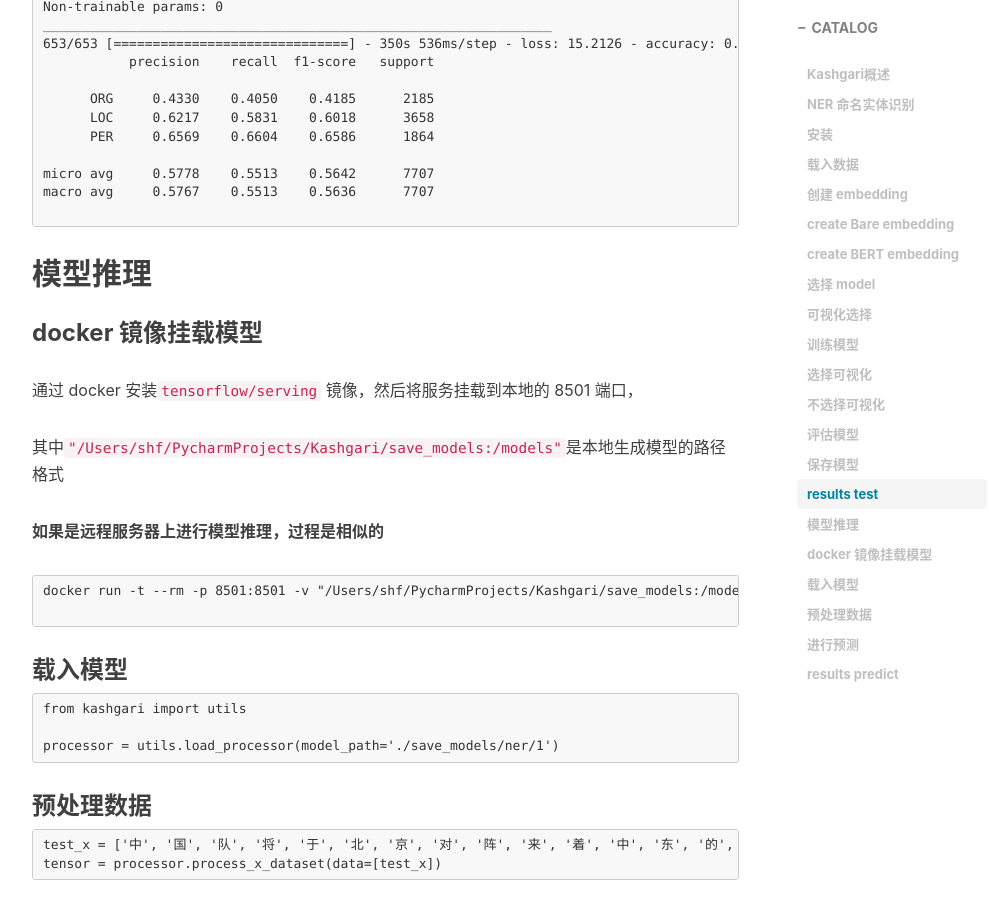
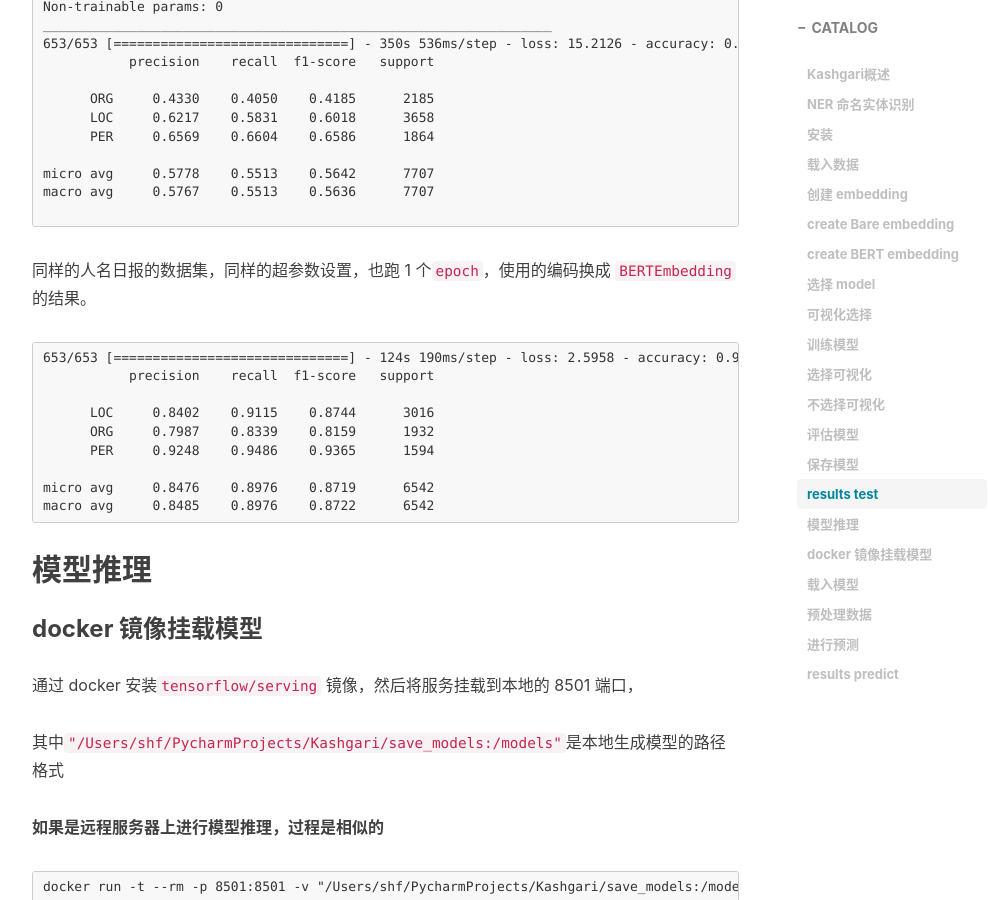
Before and after one commit to shfshf/shfshf.github.io, a Jekyll site: the page built from _posts/2019-12-26-Kashgari.md, in a window 1280 px wide and 900 px high, scrolled down 5479 px. Shown: the whole window, without its empty margins (233-1222 px from the left). Built offline with Jekyll 4.4.1, drawn with Linux system fonts in a browser that asks for light colours; nearby versions of some CDN libraries; comment, search, counter and statistics services are not loaded; some of the changed text lies outside the part shown.

Commit message:
Kashgari修改

````diff
--- a/_posts/2019-12-26-Kashgari.md
+++ b/_posts/2019-12-26-Kashgari.md
@@ -49,7 +49,7 @@ pip install tensorflow-gpu==1.14.0
 我遇到的几个问题：
 1. 空格 \t 与 ' '区别
 2. entity实体值缺省的，在对应的标注位置上
-3. 标注规范支持BIO（推荐）、BIEO、SIEO、SIO、
+3. 标注规范支持BIO（推荐）、BIEO、SIEO、SIO
 
 ```
 # 加载内置数据集，此处可以替换成自己的数据集，保证格式一致即可
@@ -235,6 +235,19 @@ micro avg     0.5778    0.5513    0.5642      7707
 macro avg     0.5767    0.5513    0.5636      7707
 
 ```
+同样的人名日报的数据集，同样的超参数设置，也跑 1 个`epoch`，使用的编码换成 `BERTEmbedding`的结果。
+
+```
+653/653 [==============================] - 124s 190ms/step - loss: 2.5958 - accuracy: 0.9820 - val_loss: 51.5484 - val_accuracy: 0.9898
+           precision    recall  f1-score   support
+
+      LOC     0.8402    0.9115    0.8744      3016
+      ORG     0.7987    0.8339    0.8159      1932
+      PER     0.9248    0.9486    0.9365      1594
+
+micro avg     0.8476    0.8976    0.8719      6542
+macro avg     0.8485    0.8976    0.8722      6542
+```
 
 ##  模型推理
 
````
